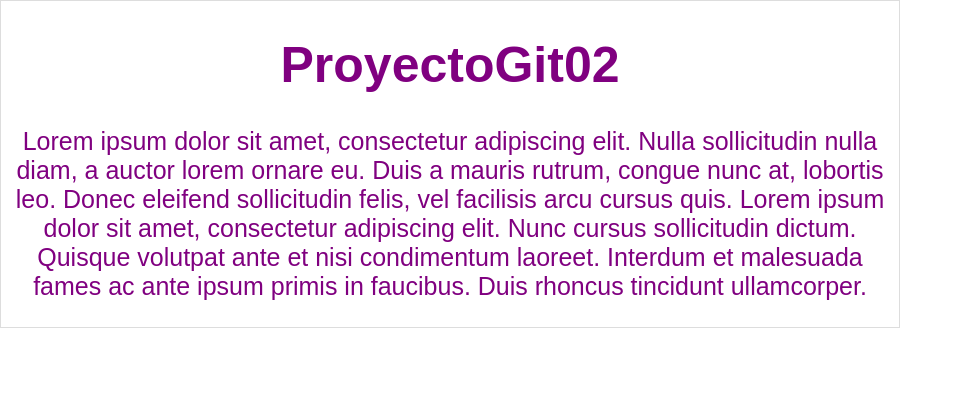
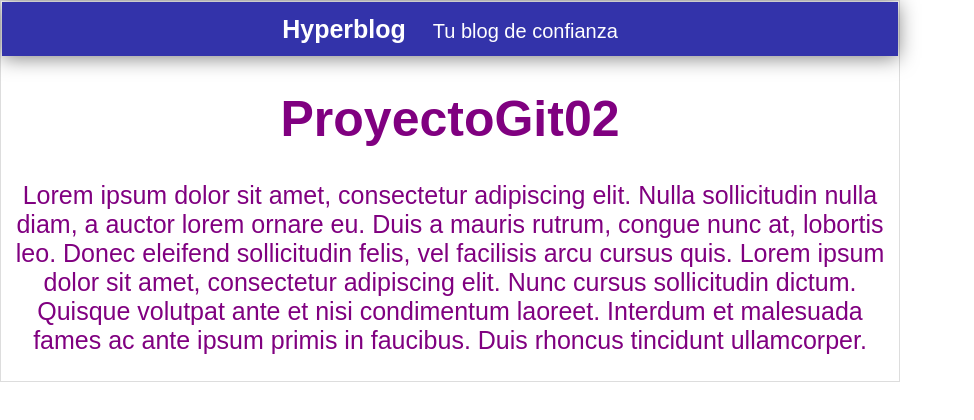
Before and after one commit to Alejxa/ProyectoGit02, a plain HTML site: page index.html in a window 1280 px wide. Shown: the whole page, without its empty margins (0-974 px from the left). Drawn offline with Linux system fonts and the light colour scheme.

Commit message:
cambio en cabecera con sombra y tagline

```diff
--- a/index.html
+++ b/index.html
@@ -8,6 +8,12 @@
 </head>
 <body>
     <div id="container">
+        <div id="header">
+            Hyperblog
+            <span id="tagline">
+                Tu blog de confianza
+            </span>
+        </div>
     <h1>ProyectoGit02</h1>
     <p>Lorem ipsum dolor sit amet, consectetur adipiscing elit. Nulla sollicitudin nulla diam, a auctor lorem ornare eu. Duis a mauris rutrum, congue nunc at, lobortis leo. Donec eleifend sollicitudin felis, vel facilisis arcu cursus quis. Lorem ipsum dolor sit amet, consectetur adipiscing elit. Nunc cursus sollicitudin dictum. Quisque volutpat ante et nisi condimentum laoreet. Interdum et malesuada fames ac ante ipsum primis in faucibus. Duis rhoncus tincidunt ullamcorper.</p>
     </div>
--- a/styles.css
+++ b/styles.css
@@ -5,6 +5,20 @@ body{
     font-size: 25px;
     margin: 0px;
     padding: 0px;
+}
+#header{
+    background: #33A;
+    box-shadow: 0px 2px 20px 0px rgba(0,0,0,0.5);
+    color: white;
+    font-weight: bold;
+    margin: 0px;
+    padding: 0.5em;
+}
+
+#header #tagline{
+    padding: 0 0 0 1em;
+    font-weight: normal;
+    font-size: 0.8em;
 }
 
 #container{
```
